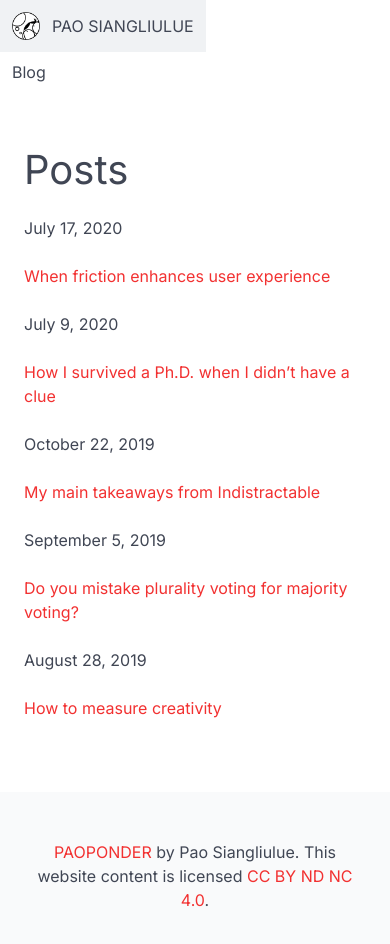
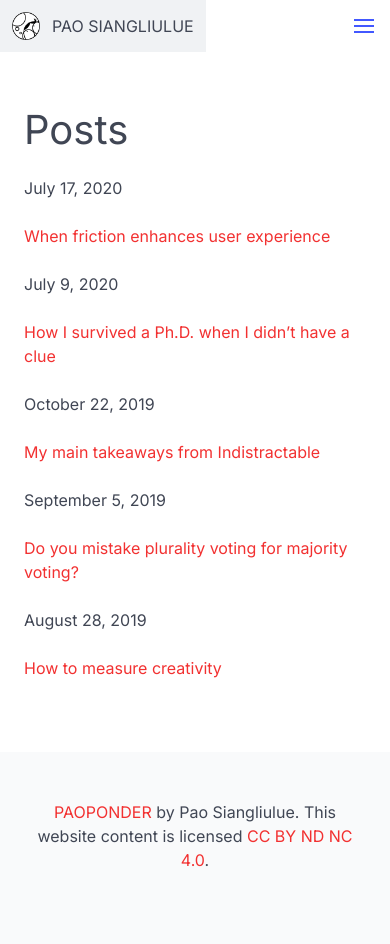
Before and after one commit to paopow/paoponder, a Next.js app: page /blog in a window 390 px wide. Shown: the top 944 px of the page. Built offline with nearby package versions, Linux system fonts and the light colour scheme.

Commit message:
Responsive menu dropdown

```diff
--- a/app/blog/page.tsx
+++ b/app/blog/page.tsx
@@ -58,7 +58,6 @@ export default async function Blog(){
                                 {post.title}
                                 </Link>
                             </div>
-
                         </div>
                     )
                 })
--- a/app/globals.scss
+++ b/app/globals.scss
@@ -125,3 +125,22 @@ e.g., @import '~bulma/sass/layout/section.sass';
   // --bulma-link-hover: orange;
   // --bulma-link-active: orange;
 }
+
+#menu-switch {
+  display: none;
+ }
+ #menu-switch:checked + .navbar-brand .navbar-burger span:nth-child(2) {
+  opacity: 0;
+}
+ #menu-switch:checked + .navbar-brand .navbar-burger span:nth-child(4) {
+   transform: translateY(-6px) rotate(45deg);
+ }
+ #menu-switch:checked + .navbar-brand .navbar-burger span:nth-child(1) {
+   opacity: 0;
+ }
+ #menu-switch:checked + .navbar-brand .navbar-burger span:nth-child(3) {
+   transform: translateY(6px) rotate(-45deg);
+ }
+ #menu-switch:checked ~ .navbar-menu{
+  display: block;
+ }
--- a/app/layout.tsx
+++ b/app/layout.tsx
@@ -2,11 +2,9 @@ import type { Metadata } from "next";
 import { Inter } from "next/font/google";
 import "./globals.scss";
 import '@fortawesome/fontawesome-svg-core/styles.css';
-import { config, library } from '@fortawesome/fontawesome-svg-core';
-import { fas } from '@fortawesome/free-solid-svg-icons';
-import { fab } from '@fortawesome/free-brands-svg-icons';
-library.add(fas, fab);
+import { config } from '@fortawesome/fontawesome-svg-core';
 config.autoAddCss = false;
+import React from 'react';
 
 const inter = Inter({ subsets: ["latin"] });
 
@@ -20,20 +18,31 @@ export default function RootLayout({
 }: Readonly<{
   children: React.ReactNode;
 }>) {
+
   return (
-    <html lang="en">
+    <html lang="en" className="has-navbar-fixed-top">
       <body className={inter.className}>
         <div className="is-fullheight">
-        <nav className="navbar" role="navigation" aria-label="main navigation">
+          <nav className="navbar is-fixed-top" role="navigation" aria-label="main navigation">
+            <input id="menu-switch" name="menu-switch" type="checkbox"/>
             <div className="navbar-brand">
               <a className="navbar-item" href="/">
                 <img src="/paoponder-logo-192.png" alt="Paoponder logo" /> PAO SIANGLIULUE
               </a>
+              <label role="button" htmlFor="menu-switch" className="navbar-burger" aria-label="menu" aria-expanded="false">
+                <span aria-hidden="true"></span>
+                <span aria-hidden="true"></span>
+                <span aria-hidden="true"></span>
+                <span aria-hidden="true"></span>
+              </label>
             </div>
+
+            <div className="navbar-menu">
               <div className="navbar-end">
                 <a className="navbar-item" href="/blog">Blog</a>
                 {/* <a className="navbar-item" href="/projects">Projects</a> */}
                 {/* <a className="navbar-item" href="/about">Publications</a> */}
+              </div>
             </div>
           </nav>
           {children}
--- a/package.json
+++ b/package.json
@@ -9,9 +9,9 @@
     "lint": "next lint"
   },
   "dependencies": {
-    "@fortawesome/fontawesome-svg-core": "^6.6.0",
+    "@fortawesome/fontawesome-svg-core": "^6.7.2",
     "@fortawesome/free-brands-svg-icons": "^6.6.0",
-    "@fortawesome/free-solid-svg-icons": "^6.6.0",
+    "@fortawesome/free-solid-svg-icons": "^6.7.2",
     "@fortawesome/react-fontawesome": "^0.2.2",
     "@types/mdx": "^2.0.13",
     "bulma": "^1.0.2",
```
Also changed, not shown: app/page.tsx (+10 -6 lines), 1 other file (tests, documents, lock files or other folders). Lines whose indentation alone changed are shown as unchanged.
